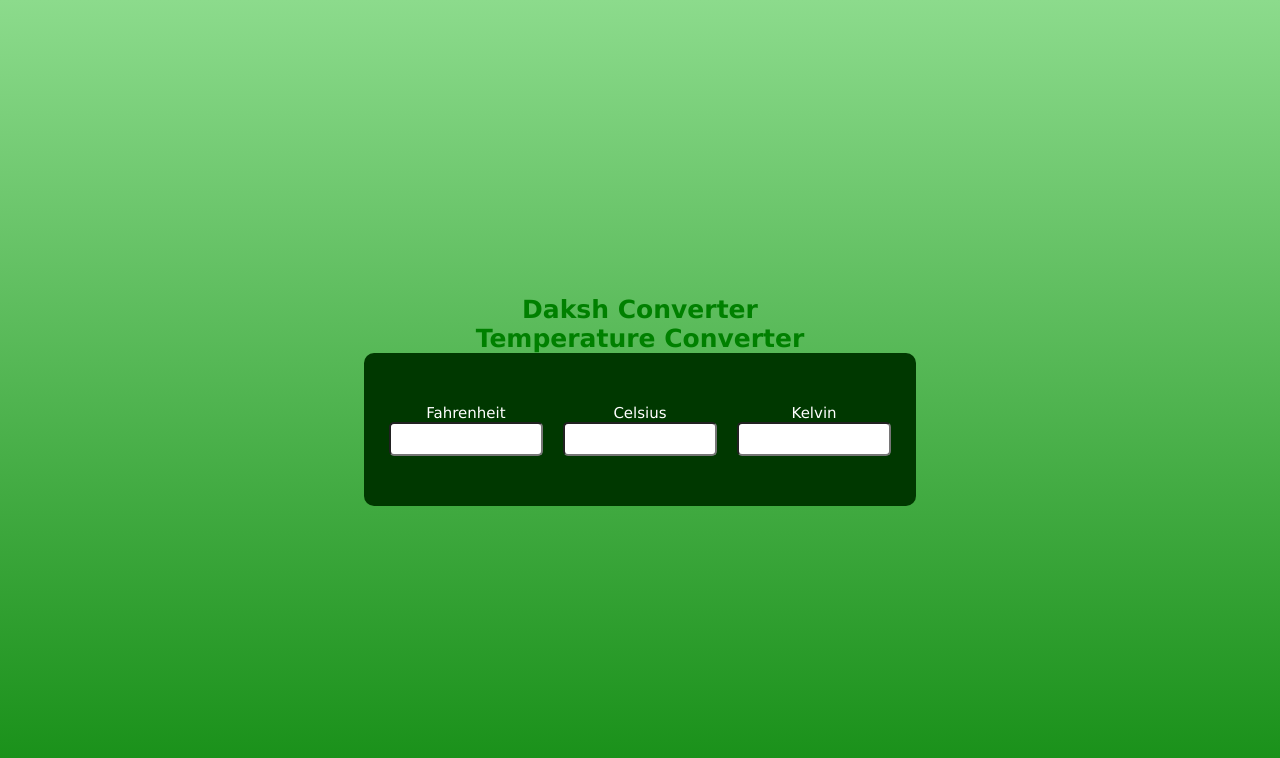
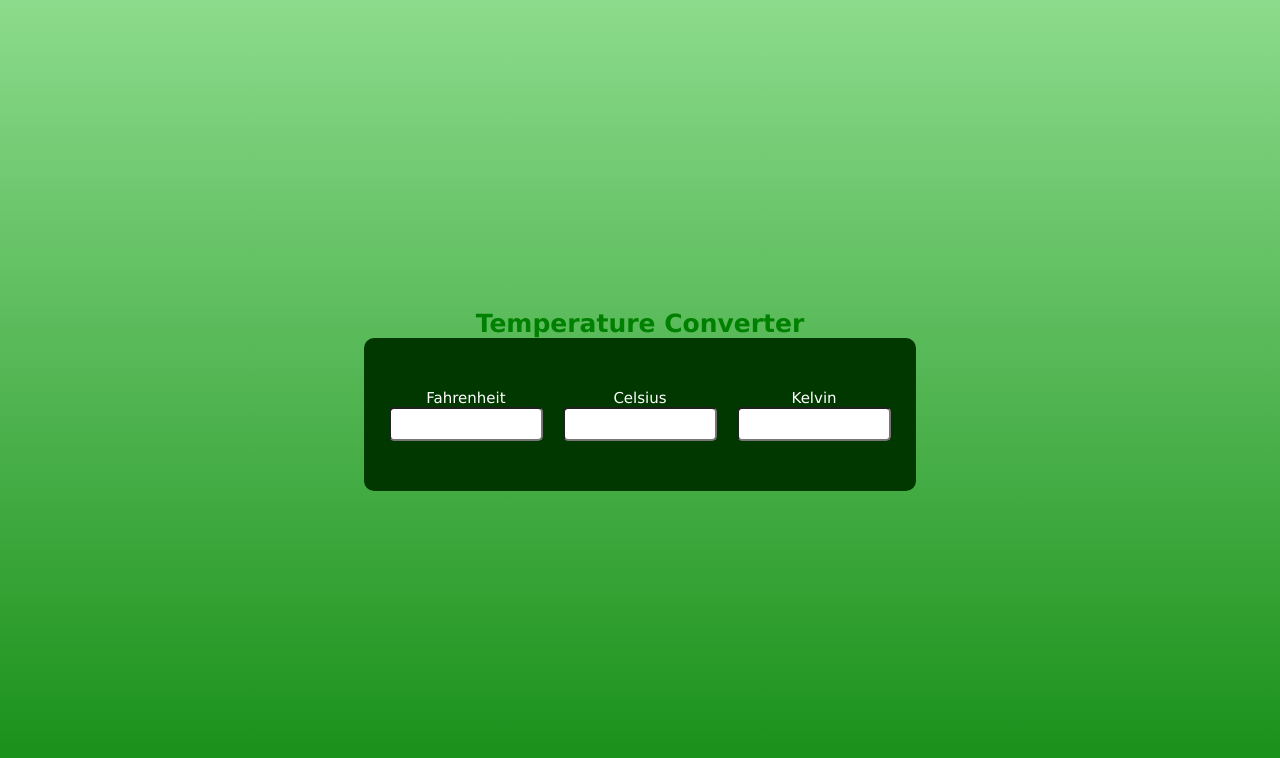
Before and after one commit to Dakshjn002/temp_converter, a plain HTML site: page index.html in a window 1280 px wide. Drawn offline with Linux system fonts and the light colour scheme.

Commit message:
Update index.html

```diff
--- a/index.html
+++ b/index.html
@@ -68,7 +68,7 @@
 
 <body>
 	<div class="container">
-		<h1>Daksh Converter <br>
+		<h1>
 			Temperature Converter</h1>
 		<div class="converter-row">
 			<div class="col">
```
